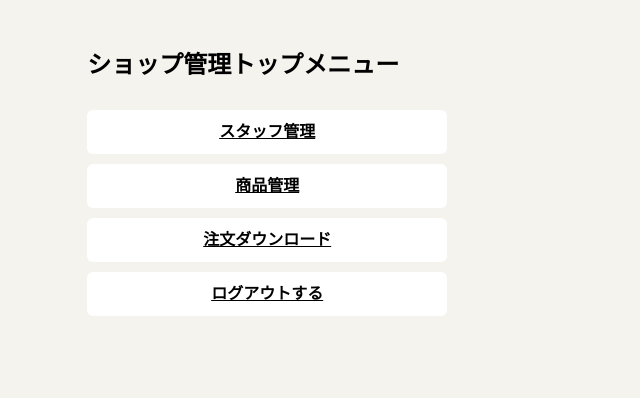
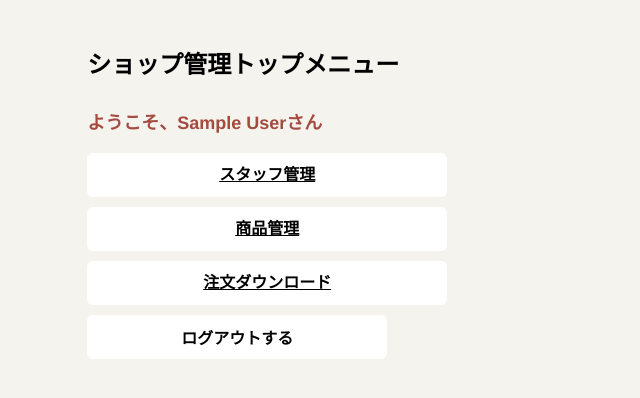
Before and after one commit to chisato410/Aclass, a PHP site: page /staff_top.php in a window 1280 px wide. Shown: the part 138-536 px from the top of the page, without its empty margins (0-640 px from the left). Run offline with PHP 8.4, Linux system fonts and the light colour scheme; the visitor is signed in with stand-in values (Sample User, id 1); some libraries are stand-ins or nearby versions.

Commit message:
topにスタッフ名の追加

```diff
--- a/shop/css/style.scss
+++ b/shop/css/style.scss
@@ -442,3 +442,10 @@ main {
   color: $color-black2;
   margin-bottom: 1.5em;
 }
+
+.main__login-user {
+  font-size: $font-size-lg;
+  font-weight: bold;
+  color: $color-brown;
+  margin-bottom: $space-md;
+}
--- a/shop/staff_login/staff_top.php
+++ b/shop/staff_login/staff_top.php
@@ -1,20 +1,19 @@
 <?php
 session_start();
 session_regenerate_id(true);
-if (isset($_SESSION['login']) == false) {
+if (empty($_SESSION['login'])) {
   print 'ログインしていません<br>';
   print '<a href="../staff_login/staff_login.html">ログイン画面へ</a>';
   exit();
 }
 ?>
 <!doctype html>
-<html>
+<html lang="ja">
 
 <head>
   <?php include '../common/head.php'; ?>
   <title>ショップ管理トップメニュー | ろくまる農園</title>
 </head>
-
 
 <body>
   <?php include '../common/header.php'; ?>
@@ -23,11 +22,19 @@ if (isset($_SESSION['login']) == false) {
     <div class="main__inner">
       <h2 class="main__heading">ショップ管理トップメニュー</h2>
 
+      <p class="main__login-user">
+        ようこそ、<?php echo htmlspecialchars($_SESSION['staff_name'], ENT_QUOTES, 'UTF-8'); ?>さん
+      </p>
+
       <div class="main__btns">
         <a href="../staff/staff_list.php" class="main__btn">スタッフ管理</a>
         <a href="../product/pro_list.php" class="main__btn">商品管理</a>
         <a href="../order/order_download.php" class="main__btn">注文ダウンロード</a>
-        <a href="staff_logout.php" class="main__btn">ログアウトする</a>
+
+        <!-- POSTでのログアウト推奨 -->
+        <form action="staff_logout.php" method="post" style="display:inline;">
+          <button type="submit" class="main__btn">ログアウトする</button>
+        </form>
       </div>
     </div>
   </main>
```
Also changed, not shown: shop/css/style.css (+7 -0 lines), shop/css/style.min.css, 2 other files.
